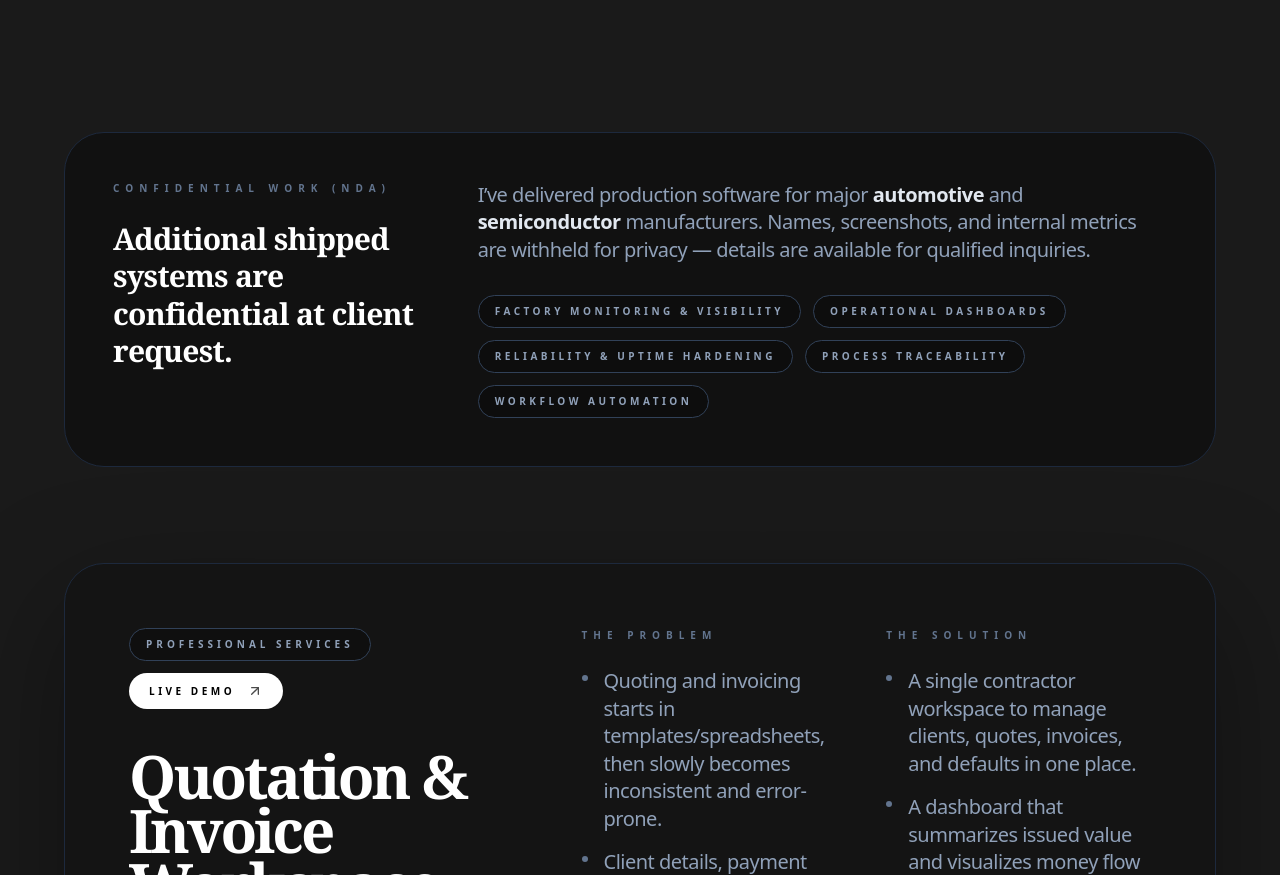
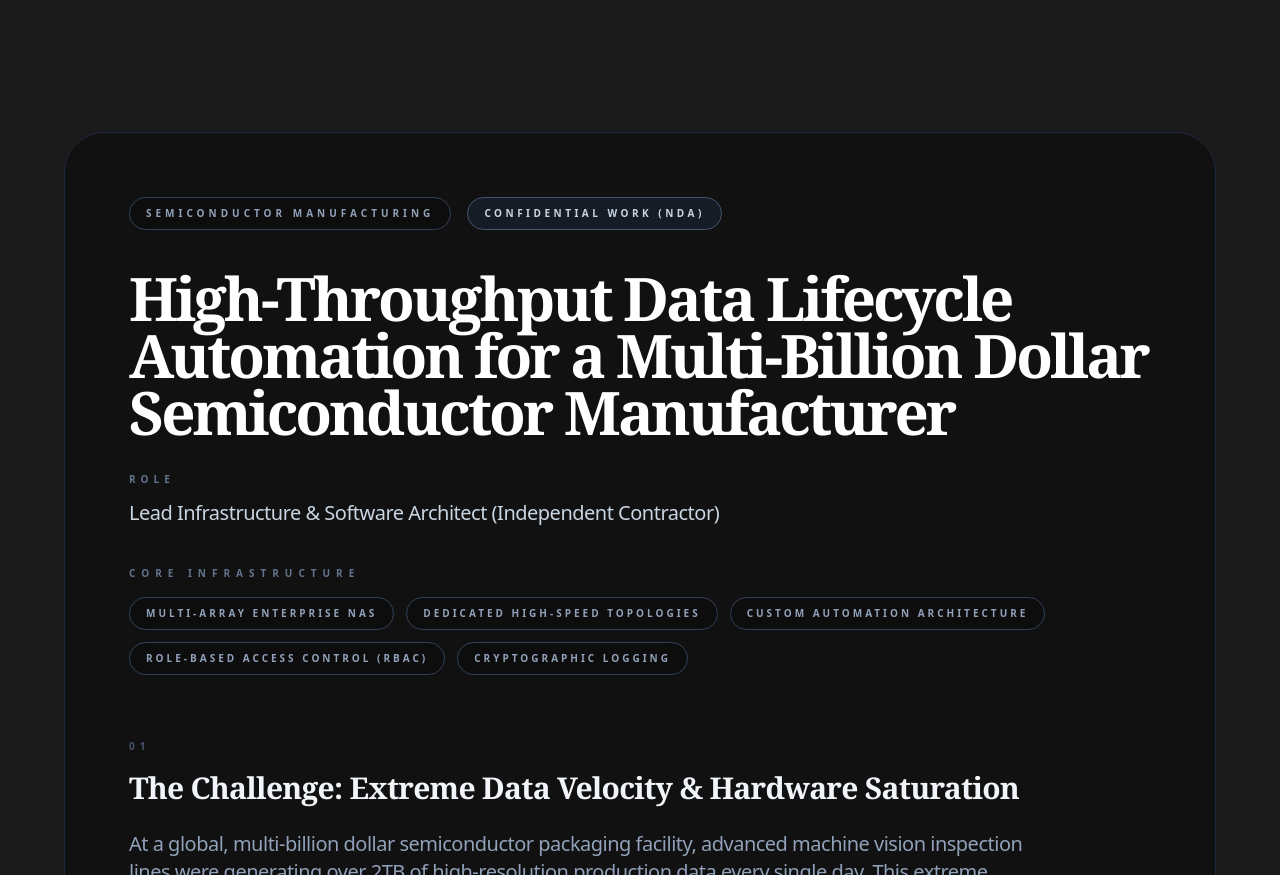
Before and after one commit to CasinWorks/CasinWorksPortfolio, a React (Vite) app: page / in a window 1280 px wide. Shown: the part 5380-6255 px from the top of the page. Built offline with nearby package versions, Linux system fonts and the light colour scheme.

Commit message:
feat: refresh NDA semiconductor case study copy
Paraphrase SynoCommand engagement for executive tone; expand confidential case study layout with infrastructure and outcome sections.

Co-authored-by: Cursor <cursoragent@cursor.com>

```diff
--- a/src/App.tsx
+++ b/src/App.tsx
@@ -12,7 +12,7 @@ import {
   Menu,
   X
 } from "lucide-react";
-import { CASE_STUDIES, PARTNERS, SITE } from "./site";
+import { CASE_STUDIES, CONFIDENTIAL_CASE_STUDY, PARTNERS, SITE } from "./site";
 
 export default function App() {
   const navLinks = useMemo(
@@ -425,52 +425,116 @@ export default function App() {
                 <h3 className="max-w-full text-[min(8vw,5rem)] sm:text-[min(8vw,7rem)] md:text-[min(8vw,9rem)] font-serif font-bold italic leading-[0.8] break-words">Proven.</h3>
               </div>
               <p className="text-slate-500 max-w-xs text-[10px] font-black uppercase tracking-[0.4em] leading-loose border-l border-slate-800 pl-8">
-                Two shipped financial products. Built from real operational pain points, with clear workflows and room to scale.
+                Shipped systems across industrial and consumer domains. Client names withheld where required by NDA.
               </p>
             </div>
 
-            <motion.aside
+            <motion.article
+              id="case-confidential"
               initial={{ opacity: 0, y: 20 }}
               whileInView={{ opacity: 1, y: 0 }}
               viewport={{ once: true, margin: "-60px" }}
               transition={{ duration: 0.8, ease: [0.16, 1, 0.3, 1] }}
-              className="mb-24 rounded-[2.5rem] border border-slate-800 bg-[#111111] p-10 sm:p-12"
+              className="mb-24 rounded-[2.5rem] border border-slate-800 bg-[#111111] p-10 sm:p-14 lg:p-16"
             >
-              <div className="grid lg:grid-cols-12 gap-10 items-start">
-                <div className="lg:col-span-4">
-                  <p className="text-[10px] font-black uppercase tracking-[0.6em] text-slate-500">
-                    Confidential work (NDA)
+              <div className="flex flex-wrap items-center gap-x-4 gap-y-3">
+                <span className="inline-flex items-center rounded-full border border-slate-700 bg-black/25 px-4 py-2 text-[10px] font-black uppercase tracking-[0.4em] text-slate-400">
+                  {CONFIDENTIAL_CASE_STUDY.sector}
+                </span>
+                <span className="inline-flex items-center rounded-full border border-slate-600 bg-slate-800/50 px-4 py-2 text-[10px] font-black uppercase tracking-[0.35em] text-slate-300">
+                  {CONFIDENTIAL_CASE_STUDY.label}
+                </span>
+              </div>
+
+              <h4 className="mt-10 max-w-5xl text-4xl sm:text-5xl lg:text-6xl font-serif font-bold leading-[0.95] tracking-tighter">
+                {CONFIDENTIAL_CASE_STUDY.title}
+              </h4>
+
+              <p className="mt-8 text-lg sm:text-xl text-slate-300 leading-snug tracking-tight">
+                <span className="text-[10px] font-black uppercase tracking-[0.5em] text-slate-500 block mb-3">
+                  Role
+                </span>
+                {CONFIDENTIAL_CASE_STUDY.role}
               </p>
-                  <p className="mt-6 text-2xl sm:text-3xl font-serif font-bold tracking-tight leading-tight">
-                    Additional shipped systems are confidential at client request.
+
+              <div className="mt-10">
+                <p className="text-[10px] font-black uppercase tracking-[0.6em] text-slate-500 mb-4">
+                  Core infrastructure
                 </p>
-                </div>
-                <div className="lg:col-span-8">
-                  <p className="text-lg sm:text-xl text-slate-400 leading-snug tracking-tight">
-                    I’ve delivered production software for major{" "}
-                    <span className="text-slate-200 font-semibold">automotive</span> and{" "}
-                    <span className="text-slate-200 font-semibold">semiconductor</span> manufacturers.
-                    Names, screenshots, and internal metrics are withheld for privacy — details are available for qualified inquiries.
-                  </p>
-                  <div className="mt-8 flex flex-wrap gap-3">
-                    {[
-                      "Factory monitoring & visibility",
-                      "Operational dashboards",
-                      "Reliability & uptime hardening",
-                      "Process traceability",
-                      "Workflow automation",
-                    ].map((t) => (
+                <div className="flex flex-wrap gap-3">
+                  {CONFIDENTIAL_CASE_STUDY.coreStack.map((t) => (
                     <span
                       key={t}
-                        className="inline-flex items-center rounded-full border border-slate-700 bg-black/25 px-4 py-2 text-[10px] font-black uppercase tracking-[0.35em] text-slate-400"
+                      className="inline-flex items-center rounded-full border border-slate-700 bg-black/25 px-4 py-2 text-[10px] font-black uppercase tracking-[0.3em] text-slate-400"
                     >
                       {t}
                     </span>
                   ))}
                 </div>
               </div>
+
+              <div className="mt-16 space-y-14">
+                {CONFIDENTIAL_CASE_STUDY.sections.map((section, index) => (
+                  <div
+                    key={section.title}
+                    className="border-t border-slate-800 pt-14 first:border-t-0 first:pt-0"
+                  >
+                    <p className="text-[10px] font-black uppercase tracking-[0.5em] text-slate-600 mb-4">
+                      {String(index + 1).padStart(2, "0")}
+                    </p>
+                    <h5 className="text-2xl sm:text-3xl font-serif font-bold tracking-tight text-slate-100">
+                      {section.title}
+                    </h5>
+                    {section.intro && (
+                      <p className="mt-6 text-lg sm:text-xl text-slate-400 leading-snug tracking-tight max-w-4xl">
+                        {section.intro}
+                      </p>
+                    )}
+                    {section.bullets && (
+                      <ul className="mt-8 space-y-6 max-w-4xl">
+                        {section.bullets.map((b) => (
+                          <li key={b.heading} className="flex gap-4">
+                            <span className="mt-2 h-1.5 w-1.5 rounded-full bg-slate-500 shrink-0" aria-hidden />
+                            <div>
+                              <span className="font-semibold text-slate-200">{b.heading}: </span>
+                              <span className="text-lg sm:text-xl text-slate-400 leading-snug">{b.text}</span>
                             </div>
-            </motion.aside>
+                          </li>
+                        ))}
+                      </ul>
+                    )}
+                    {section.items && (
+                      <ul className="mt-8 space-y-4 max-w-4xl">
+                        {section.items.map((item) => (
+                          <li key={item} className="flex gap-4">
+                            <span className="mt-2 h-1.5 w-1.5 rounded-full bg-slate-500 shrink-0" aria-hidden />
+                            <span className="text-lg sm:text-xl text-slate-400 leading-snug tracking-tight">{item}</span>
+                          </li>
+                        ))}
+                      </ul>
+                    )}
+                  </div>
+                ))}
+              </div>
+
+              <div className="mt-16 rounded-3xl border border-slate-800 bg-black/25 p-8 sm:p-10">
+                <p className="text-[10px] font-black uppercase tracking-[0.6em] text-slate-500">
+                  The outcome
+                </p>
+                <ul className="mt-8 space-y-6">
+                  {CONFIDENTIAL_CASE_STUDY.results.map((r) => (
+                    <li key={r} className="text-xl sm:text-2xl text-slate-200 leading-snug tracking-tight">
+                      {r}
+                    </li>
+                  ))}
+                </ul>
+              </div>
+
+              <p className="mt-10 text-sm text-slate-500 leading-relaxed max-w-3xl">
+                Client identity, facility details, and internal metrics are withheld per NDA. Additional
+                automotive and semiconductor engagements are available for qualified inquiries.
+              </p>
+            </motion.article>
 
             <div className="grid gap-24">
               {caseStudies.map((study) => (
--- a/src/site.ts
+++ b/src/site.ts
@@ -11,6 +11,82 @@ export const PARTNERS = {
     url: "https://pfsautomation.com",
   },
 } as const;
+
+export type ConfidentialCaseStudySection = {
+  title: string;
+  intro?: string;
+  bullets?: { heading: string; text: string }[];
+  items?: string[];
+};
+
+export type ConfidentialCaseStudy = {
+  label: string;
+  sector: string;
+  title: string;
+  role: string;
+  coreStack: string[];
+  sections: ConfidentialCaseStudySection[];
+  results: string[];
+};
+
+/** NDA engagement — client identity withheld; technical scope approved for portfolio */
+export const CONFIDENTIAL_CASE_STUDY: ConfidentialCaseStudy = {
+  label: "Confidential work (NDA)",
+  sector: "Semiconductor Manufacturing",
+  title:
+    "High-Throughput Data Lifecycle Automation for a Multi-Billion Dollar Semiconductor Manufacturer",
+  role: "Lead Infrastructure & Software Architect (Independent Contractor)",
+  coreStack: [
+    "Multi-Array Enterprise NAS",
+    "Dedicated High-Speed Topologies",
+    "Custom Automation Architecture",
+    "Role-Based Access Control (RBAC)",
+    "Cryptographic Logging",
+  ],
+  sections: [
+    {
+      title: "The Challenge: Extreme Data Velocity & Hardware Saturation",
+      intro:
+        "At a global, multi-billion dollar semiconductor packaging facility, advanced machine vision inspection lines were generating over 2TB of high-resolution production data every single day. This extreme volume created a critical operational bottleneck:",
+      bullets: [
+        {
+          heading: "Storage Exhaustion",
+          text: "Local inspection workstations frequently hit 100% storage capacity, threatening costly line stoppages.",
+        },
+        {
+          heading: "Compute Overhead",
+          text: "Standard network file transfer protocols heavily drained machine resources, spiking CPU utilization to critical limits and risking real-time processing delays during active manufacturing.",
+        },
+      ],
+    },
+    {
+      title: "The Infrastructure Engineering",
+      intro:
+        "To handle the high data velocity without impacting the facility’s broader corporate network, I designed and deployed an isolated, high-throughput hardware architecture:",
+      items: [
+        "Provisioned and integrated dual enterprise-grade NAS arrays, injecting 400TB of localized storage (split into 160TB and 240TB nodes) directly into the production environment.",
+        "Engineered dedicated, direct-attach CAT6 network pipelines directly from the processing machines to guarantee maximum transfer speed.",
+      ],
+    },
+    {
+      title: "The Custom Software Solution: SynoCommand Engine",
+      intro:
+        "Because off-the-shelf backup software lacked the granular safety features needed for a live manufacturing line, I engineered a specialized desktop automation application to orchestrate the entire data lifecycle:",
+      items: [
+        "Intelligent Automation Pipeline: Configured with advanced conditional logic to run automated, scheduled, or real-time live backups filtered strictly by file extensions and precise file age (e.g., targeting files older than 3 days).",
+        "System Concurrency Protection: Built-in state logic blocks conflicting processes (Scan, Backup, Purge) from running simultaneously, ensuring total software stability.",
+        "Fail-Safe Storage Reclamation: Implemented a secure, dual-authenticated verification mechanism that cross-references backup integrity before safely purging local machine files to reclaim space.",
+        "Enterprise Security & Audit Readiness: Integrated strict Role-Based Access Control (RBAC) separating Manager overrides from Operator functions.",
+        "Immutable, local audit logging utilizing cryptographic hash chains to guarantee log integrity, allowing seamless CSV exports for strict corporate compliance reviews.",
+        "Embedded live telemetry to monitor NAS hardware health, drive arrays, CPU load, and RAM consumption.",
+      ],
+    },
+  ],
+  results: [
+    "Zero-Downtime Resource Isolation: Completely decoupled heavy data transfer payloads from active machine vision processing, allowing files to offload seamlessly without compromising system performance.",
+    "Continuous Operations: Fully automated local storage reclamation, unlocking 24/7 continuous uptime and total data availability across all manufacturing shifts.",
+  ],
+};
 
 export type CaseStudy = {
   id: "quotation-invoicing" | "kinsenas";
```
Lines whose indentation alone changed are shown as unchanged.
